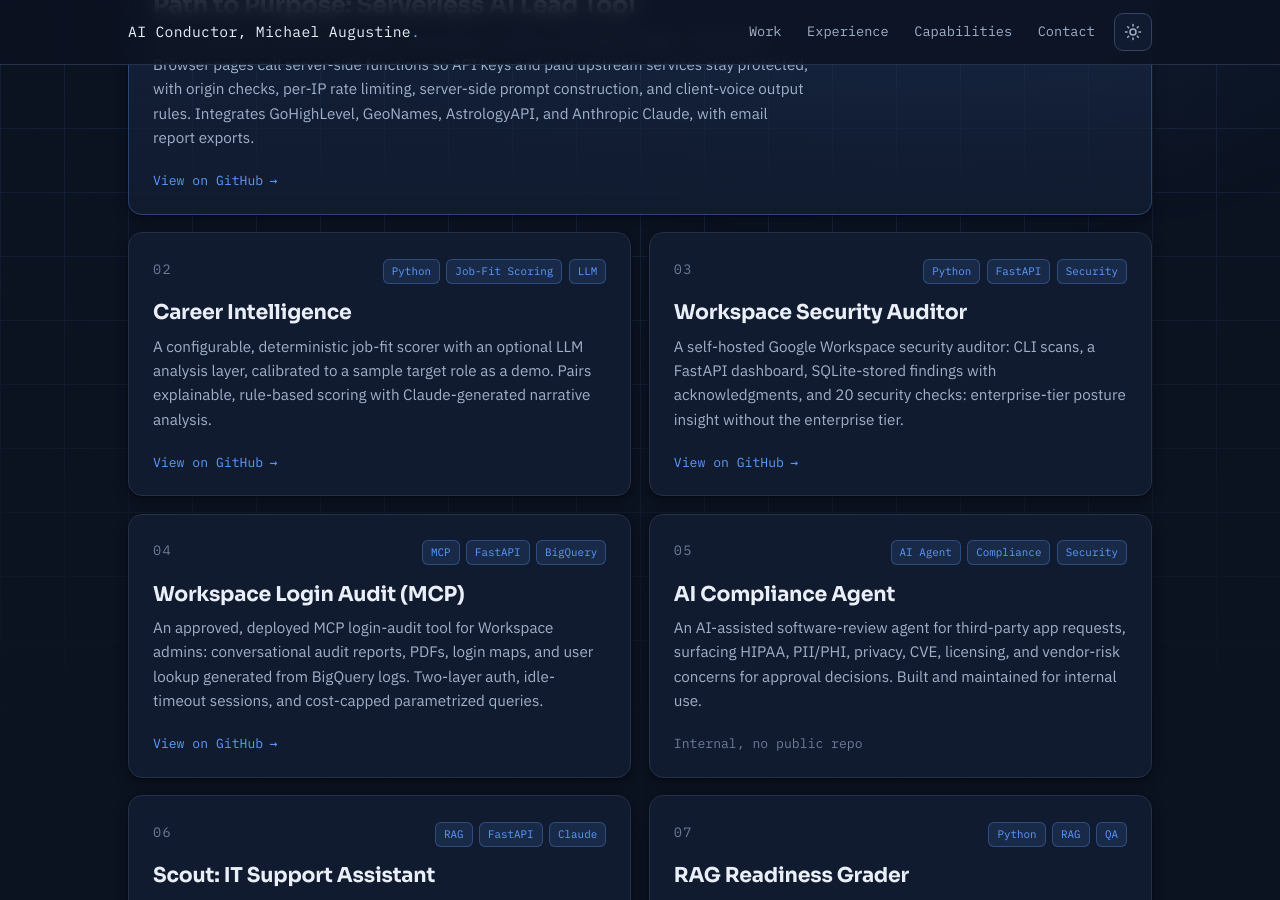
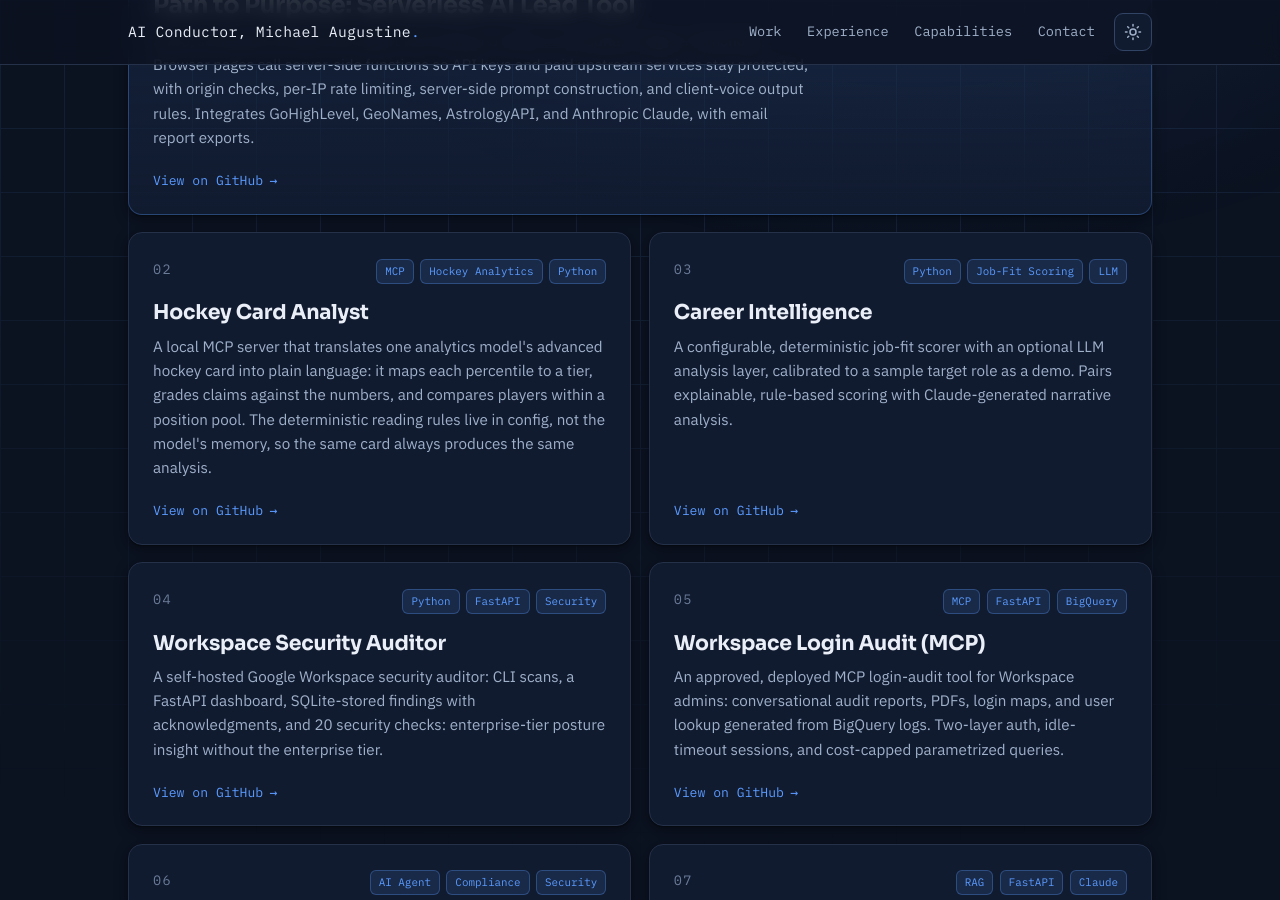
Before and after one commit to augforce/augforce.github.io, a Jekyll site: the page built from index.html, in a window 1280 px wide and 900 px high, scrolled down 1213 px. Built offline with Jekyll 4.4.1, drawn with Linux system fonts in a browser that asks for light colours.

Commit message:
Work: add Hockey Card Analyst project card
Insert the hockey-card-analyst MCP tool as the top non-flagship card,
keeping Path to Purpose first as the flagship.

Co-Authored-By: Claude Opus 4.8 (1M context) <noreply@anthropic.com>

```diff
--- a/_data/projects.yml
+++ b/_data/projects.yml
@@ -7,6 +7,11 @@
   blurb: "A live, serverless AI lead-and-report tool built for a client on Cloudflare Pages + Functions. Browser pages call server-side functions so API keys and paid upstream services stay protected, with origin checks, per-IP rate limiting, server-side prompt construction, and client-voice output rules. Integrates GoHighLevel, GeoNames, AstrologyAPI, and Anthropic Claude, with email report exports."
   tags: [Cloudflare, Claude API, Serverless]
   url: "https://github.com/augforce/path-to-purpose-case-study"
+
+- title: "Hockey Card Analyst"
+  blurb: "A local MCP server that translates one analytics model's advanced hockey card into plain language: it maps each percentile to a tier, grades claims against the numbers, and compares players within a position pool. The deterministic reading rules live in config, not the model's memory, so the same card always produces the same analysis."
+  tags: [MCP, Hockey Analytics, Python]
+  url: "https://github.com/augforce/hockey-card-analyst"
 
 - title: "Career Intelligence"
   blurb: "A configurable, deterministic job-fit scorer with an optional LLM analysis layer, calibrated to a sample target role as a demo. Pairs explainable, rule-based scoring with Claude-generated narrative analysis."
```
